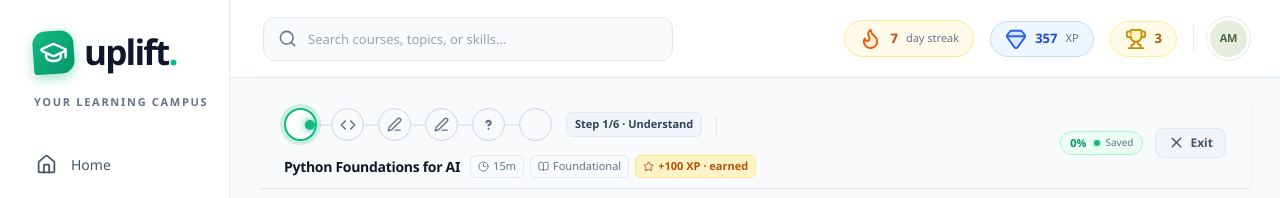
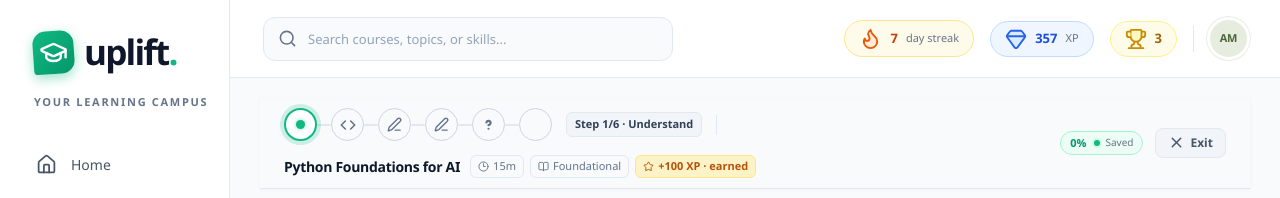
Before and after one commit to lordlol13/university-learning, a Next.js app: page /lesson/python-basics in a window 1280 px wide. Shown: the top 198 px of the page. Built offline with nearby package versions, Linux system fonts and the light colour scheme.

Commit message:
fix(lesson): center active dot in step tracker button by eliminating margin-left collision

```diff
--- a/src/app/lesson.css
+++ b/src/app/lesson.css
@@ -59,8 +59,9 @@
   width: 33px;
   height: 33px;
   border-radius: 50%;
-  display: grid;
-  place-items: center;
+  display: inline-flex;
+  align-items: center;
+  justify-content: center;
   font-size: 14px;
   font-weight: 700;
   cursor: pointer;
@@ -68,8 +69,11 @@
   outline: none;
   border: none;
   padding: 0;
+  margin: 0;
   position: relative;
   overflow: hidden;
+  box-sizing: border-box;
+  vertical-align: middle;
 }
 .minimal-step-btn.done {
   background: linear-gradient(135deg, #10b981 0%, #059669 100%);
@@ -100,12 +104,16 @@
 /* Individual Step Icon Styles */
 .step-icon-empty {
   display: block;
+  margin: 0;
 }
-.step-icon-empty.active-dot {
-  width: 10px;
-  height: 10px;
+.step-icon-empty.step-active-dot {
+  width: 9px;
+  height: 9px;
   border-radius: 50%;
   background: #10b981;
+  margin: 0 auto;
+  box-shadow: 0 0 4px rgba(16, 185, 129, 0.5);
+  flex-shrink: 0;
 }
 .step-icon-question,
 .step-icon-play,
@@ -116,6 +124,7 @@
   align-items: center;
   justify-content: center;
   line-height: 1;
+  margin: 0;
 }
 .minimal-step-btn:hover .step-icon-question,
 .minimal-step-btn:hover .step-icon-play,
--- a/src/components/lesson/LessonRenderer.tsx
+++ b/src/components/lesson/LessonRenderer.tsx
@@ -532,7 +532,7 @@ export function LessonRenderer({
                       <PenLine size={15} strokeWidth={2.2} className="step-icon-practice" aria-hidden="true" />
                     ) : (
                       <span
-                        className={`step-icon-empty ${isActive ? "active-dot" : ""}`}
+                        className={`step-icon-empty ${isActive ? "step-active-dot" : ""}`}
                         aria-hidden="true"
                       />
                     )}
```
